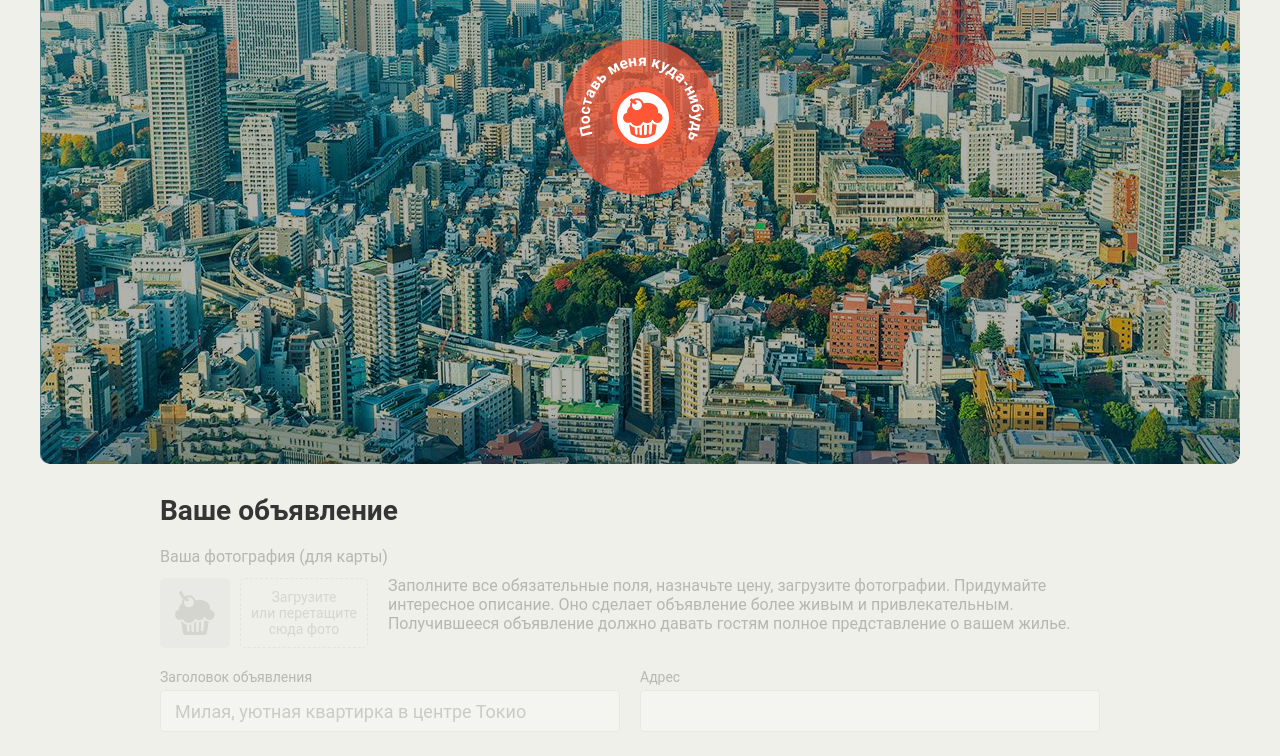
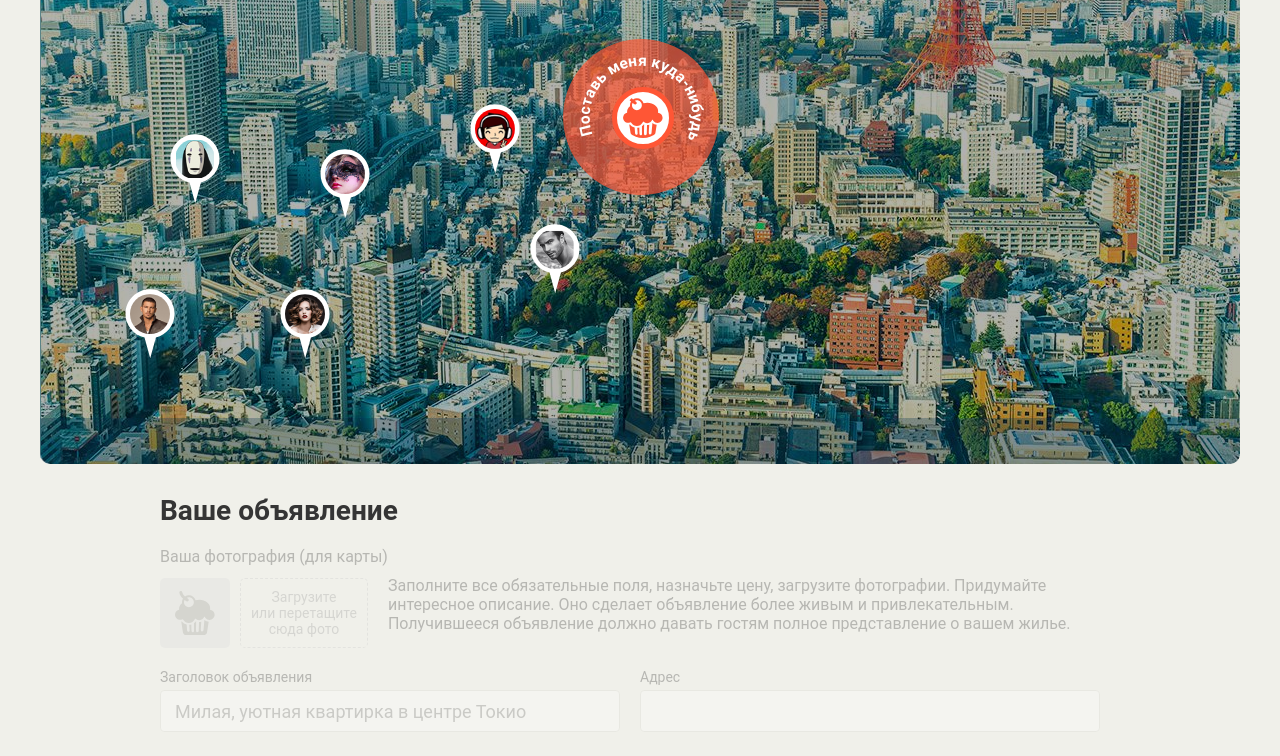
Before and after one commit to JuliaGrid/868793-keksobooking-17, a website: page index.html in a window 1280 px wide. Shown: the part 286-1042 px from the top of the page. Drawn offline with Linux system fonts and the light colour scheme; files whose address does not match are found by name.

Commit message:
Update index.html

```diff
--- a/index.html
+++ b/index.html
@@ -248,5 +248,6 @@
     </div>
   </template>
 
+<script src="main.js"></script>
 </body>
 </html>
```
